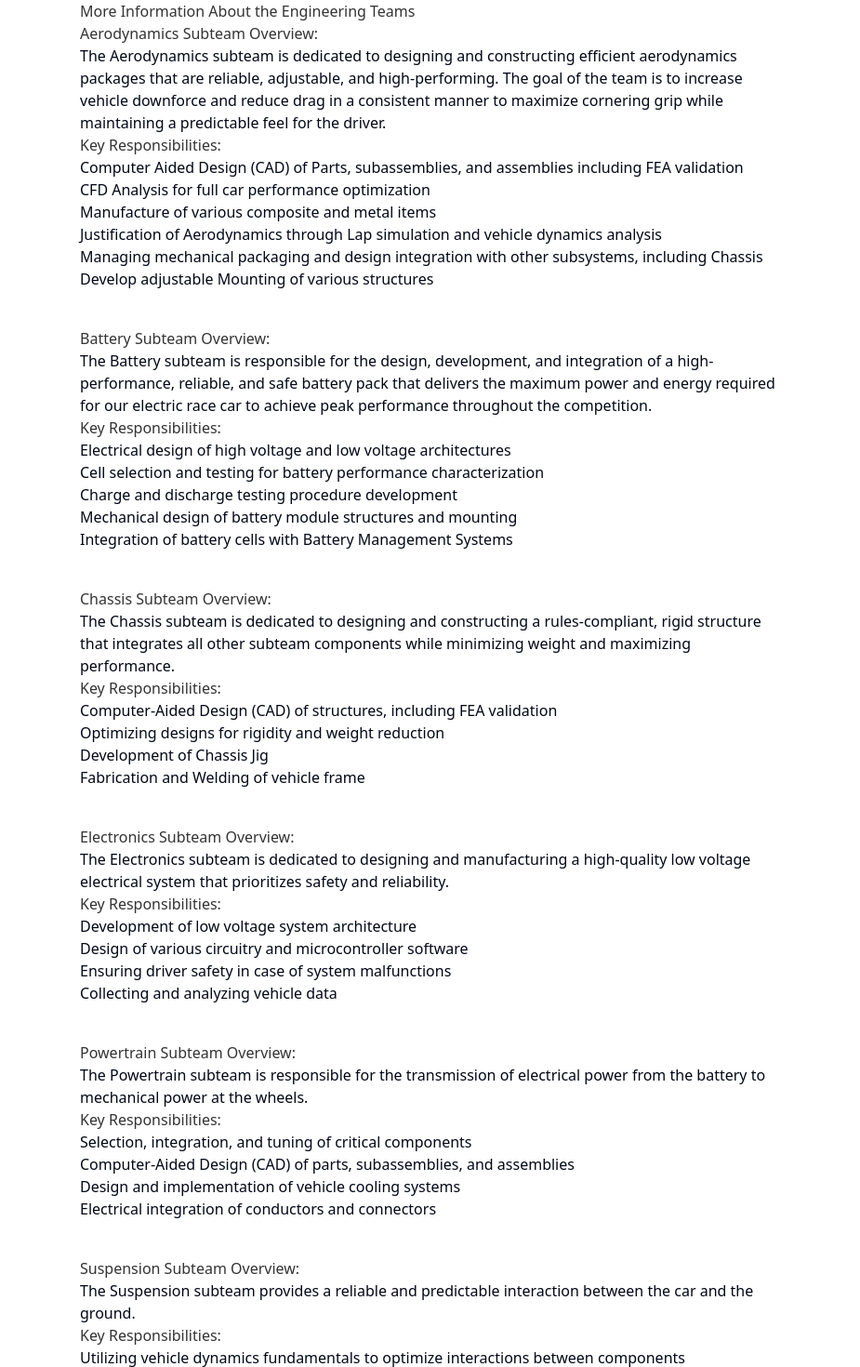
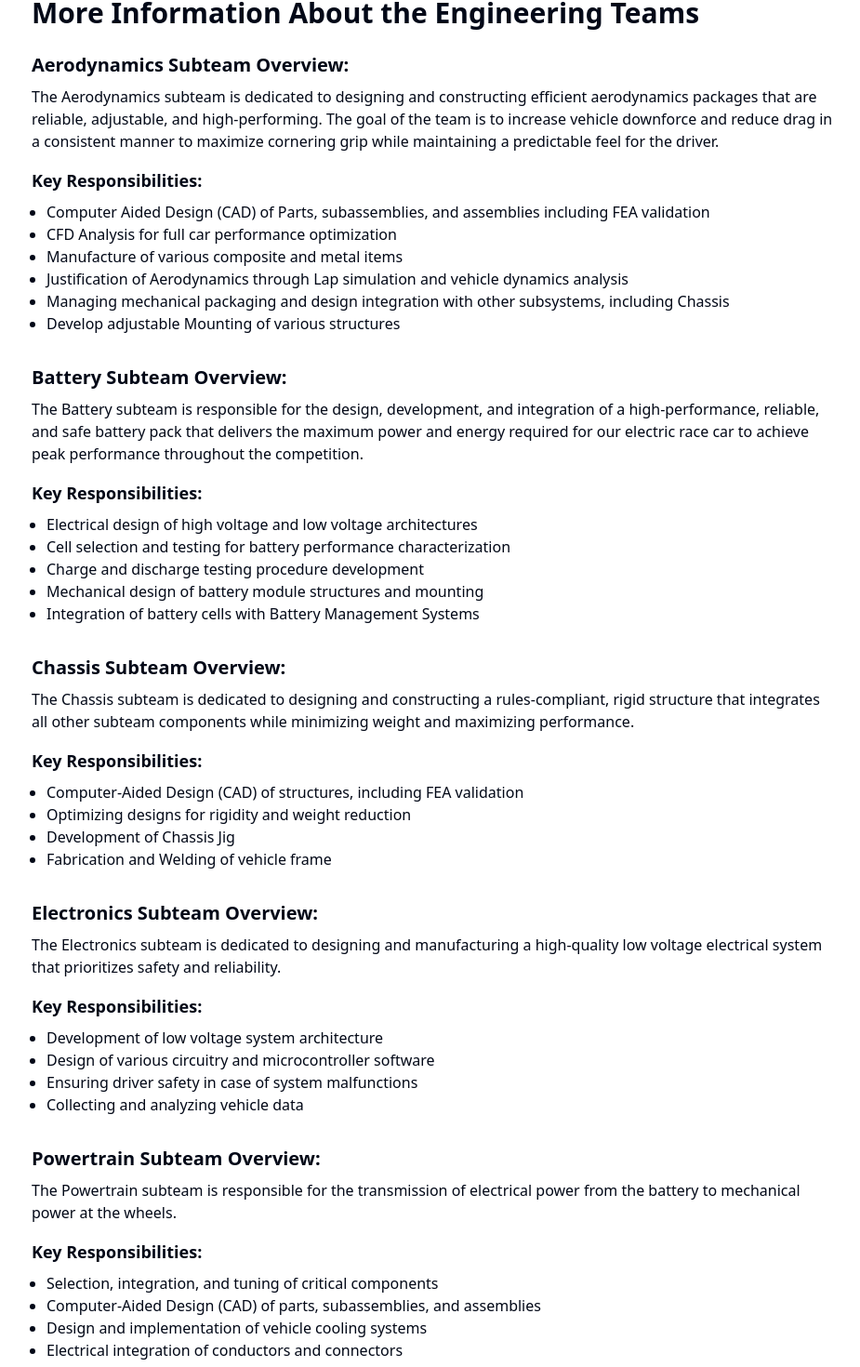
Before and after one commit to tamu-formula-cs/FSAE-EV-Site, a React (Vite) app: page /get-involved/engineering-more-info in a window 1280 px wide. Shown: the part 110-1580 px from the top of the page at 93% size, without its empty margins (174-1099 px from the left). Built offline with nearby package versions, Linux system fonts and the light colour scheme.

Commit message:
css updates to get-involved and team description pages

```diff
--- a/package.json
+++ b/package.json
@@ -18,10 +18,12 @@
     "class-variance-authority": "^0.7.0",
     "clsx": "^2.1.0",
     "emailjs": "^4.0.3",
+    "install": "^0.13.0",
     "lucide-react": "^0.365.0",
     "react": "^18.2.0",
     "react-dom": "^18.2.0",
     "react-router-dom": "^6.22.3",
+    "tailwind": "^4.0.0",
     "tailwind-merge": "^2.2.2",
     "tailwindcss-animate": "^1.0.7",
     "typewriter-effect": "^2.21.0"
--- a/src/pages/get_involved/business_more_info.css
+++ /dev/null
@@ -1,24 +0,0 @@
-.business-info-container {
-    max-width: 800px;
-    margin: 0 auto;
-    padding: 20px;
-}
-
-.subteam-info {
-    margin-bottom: 40px;
-}
-
-h1,
-h2,
-h3 {
-    color: #333;
-}
-
-ul {
-    list-style-type: disc;
-    padding-left: 20px;
-}
-
-p {
-    line-height: 1.5;
-}
--- a/src/pages/get_involved/engineering_more_info.css
+++ /dev/null
@@ -1,22 +0,0 @@
-.engineering-info-container {
-    max-width: 800px;
-    margin: 0 auto;
-    padding: 20px;
-  }
-
-  .subteam-info {
-    margin-bottom: 40px;
-  }
-
-  h1, h2, h3 {
-    color: #333;
-  }
-
-  ul {
-    list-style-type: disc;
-    padding-left: 20px;
-  }
-
-  p {
-    line-height: 1.5;
-  }
--- a/src/pages/get_involved/engineering_more_info.jsx
+++ b/src/pages/get_involved/engineering_more_info.jsx
@@ -1,5 +1,4 @@
 import React from 'react';
-import './engineering_more_info.css';
 import Header from '../../components/header/header';
 import Footer from '../../components/footer/footer';
 
@@ -7,17 +6,16 @@ const EngineeringMoreInfo = () => {
     return (
         <>
             <Header />
-            <div className="engineering-info-container">
-                <h1>More Information About the Engineering Teams</h1>
+            <div className="max-w-4xl mx-auto p-4">
+                <h1 className="text-3xl font-bold mb-6">More Information About the Engineering Teams</h1>
 
-                {/* Aerodynamics Subteam */}
-                <div className="subteam-info">
-                    <h2>Aerodynamics Subteam Overview:</h2>
-                    <p>
+                <div className="mb-8">
+                    <h2 className="text-xl font-bold mb-2">Aerodynamics Subteam Overview:</h2>
+                    <p className="mb-4">
                         The Aerodynamics subteam is dedicated to designing and constructing efficient aerodynamics packages that are reliable, adjustable, and high-performing. The goal of the team is to increase vehicle downforce and reduce drag in a consistent manner to maximize cornering grip while maintaining a predictable feel for the driver.
                     </p>
-                    <h3>Key Responsibilities:</h3>
-                    <ul>
+                    <h3 className="text-lg font-bold mb-2">Key Responsibilities:</h3>
+                    <ul className="list-disc pl-4">
                         <li>Computer Aided Design (CAD) of Parts, subassemblies, and assemblies including FEA validation</li>
                         <li>CFD Analysis for full car performance optimization</li>
                         <li>Manufacture of various composite and metal items</li>
@@ -27,14 +25,13 @@ const EngineeringMoreInfo = () => {
                     </ul>
                 </div>
 
-                {/* Battery Subteam */}
-                <div className="subteam-info">
-                    <h2>Battery Subteam Overview:</h2>
-                    <p>
+                <div className="mb-8">
+                    <h2 className="text-xl font-bold mb-2">Battery Subteam Overview:</h2>
+                    <p className="mb-4">
                         The Battery subteam is responsible for the design, development, and integration of a high-performance, reliable, and safe battery pack that delivers the maximum power and energy required for our electric race car to achieve peak performance throughout the competition.
                     </p>
-                    <h3>Key Responsibilities:</h3>
-                    <ul>
+                    <h3 className="text-lg font-bold mb-2">Key Responsibilities:</h3>
+                    <ul className="list-disc pl-4">
                         <li>Electrical design of high voltage and low voltage architectures</li>
                         <li>Cell selection and testing for battery performance characterization</li>
                         <li>Charge and discharge testing procedure development</li>
@@ -43,14 +40,13 @@ const EngineeringMoreInfo = () => {
                     </ul>
                 </div>
 
-                {/* Chassis Subteam */}
-                <div className="subteam-info">
-                    <h2>Chassis Subteam Overview:</h2>
-                    <p>
+                <div className="mb-8">
+                    <h2 className="text-xl font-bold mb-2">Chassis Subteam Overview:</h2>
+                    <p className="mb-4">
                         The Chassis subteam is dedicated to designing and constructing a rules-compliant, rigid structure that integrates all other subteam components while minimizing weight and maximizing performance.
                     </p>
-                    <h3>Key Responsibilities:</h3>
-                    <ul>
+                    <h3 className="text-lg font-bold mb-2">Key Responsibilities:</h3>
+                    <ul className="list-disc pl-4">
                         <li>Computer-Aided Design (CAD) of structures, including FEA validation</li>
                         <li>Optimizing designs for rigidity and weight reduction</li>
                         <li>Development of Chassis Jig</li>
@@ -58,14 +54,13 @@ const EngineeringMoreInfo = () => {
                     </ul>
                 </div>
 
-                {/* Electronics Subteam */}
-                <div className="subteam-info">
-                    <h2>Electronics Subteam Overview:</h2>
-                    <p>
+                <div className="mb-8">
+                    <h2 className="text-xl font-bold mb-2">Electronics Subteam Overview:</h2>
+                    <p className="mb-4">
                         The Electronics subteam is dedicated to designing and manufacturing a high-quality low voltage electrical system that prioritizes safety and reliability.
                     </p>
-                    <h3>Key Responsibilities:</h3>
-                    <ul>
+                    <h3 className="text-lg font-bold mb-2">Key Responsibilities:</h3>
+                    <ul className="list-disc pl-4">
                         <li>Development of low voltage system architecture</li>
                         <li>Design of various circuitry and microcontroller software</li>
                         <li>Ensuring driver safety in case of system malfunctions</li>
@@ -73,14 +68,13 @@ const EngineeringMoreInfo = () => {
                     </ul>
                 </div>
 
-                {/* Powertrain Subteam */}
-                <div className="subteam-info">
-                    <h2>Powertrain Subteam Overview:</h2>
-                    <p>
+                <div className="mb-8">
+                    <h2 className="text-xl font-bold mb-2">Powertrain Subteam Overview:</h2>
+                    <p className="mb-4">
                         The Powertrain subteam is responsible for the transmission of electrical power from the battery to mechanical power at the wheels.
                     </p>
-                    <h3>Key Responsibilities:</h3>
-                    <ul>
+                    <h3 className="text-lg font-bold mb-2">Key Responsibilities:</h3>
+                    <ul className="list-disc pl-4">
                         <li>Selection, integration, and tuning of critical components</li>
                         <li>Computer-Aided Design (CAD) of parts, subassemblies, and assemblies</li>
                         <li>Design and implementation of vehicle cooling systems</li>
@@ -88,14 +82,13 @@ const EngineeringMoreInfo = () => {
                     </ul>
                 </div>
 
-                {/* Suspension Subteam */}
-                <div className="subteam-info">
-                    <h2>Suspension Subteam Overview:</h2>
-                    <p>
+                <div>
+                    <h2 className="text-xl font-bold mb-2">Suspension Subteam Overview:</h2>
+                    <p className="mb-4">
                         The Suspension subteam provides a reliable and predictable interaction between the car and the ground.
                     </p>
-                    <h3>Key Responsibilities:</h3>
-                    <ul>
+                    <h3 className="text-lg font-bold mb-2">Key Responsibilities:</h3>
+                    <ul className="list-disc pl-4">
                         <li>Utilizing vehicle dynamics fundamentals to optimize interactions between components</li>
                         <li>Computer-Aided Design (CAD) of parts, subassemblies, and assemblies</li>
                         <li>Lap simulation to understand and optimize vehicle handling characteristics</li>
--- a/src/pages/get_involved/get_involved.css
+++ b/src/pages/get_involved/get_involved.css
@@ -3,7 +3,7 @@
     justify-content: center;
     align-items: center;
     font-family: "Bebas Neue", sans-serif;
-    font-size: 2rem;
+    font-size: 4rem;
 }
 
 .imageContainer {
@@ -117,6 +117,7 @@
     padding: 10px;
     width: 100%;
     box-sizing: border-box;
+    border: solid;
 }
 
 .contact-form textarea {
--- a/src/pages/get_involved/operations_more_info.css
+++ /dev/null
@@ -1,24 +0,0 @@
-.operations-info-container {
-    max-width: 800px;
-    margin: 0 auto;
-    padding: 20px;
-}
-
-.subteam-info {
-    margin-bottom: 40px;
-}
-
-h1,
-h2,
-h3 {
-    color: #333;
-}
-
-ul {
-    list-style-type: disc;
-    padding-left: 20px;
-}
-
-p {
-    line-height: 1.5;
-}
```
Also changed, not shown: src/pages/get_involved/business_more_info.jsx (+17 -21 lines), src/pages/get_involved/operations_more_info.jsx (+17 -21 lines), 1 other file (tests, documents, lock files or other folders).
